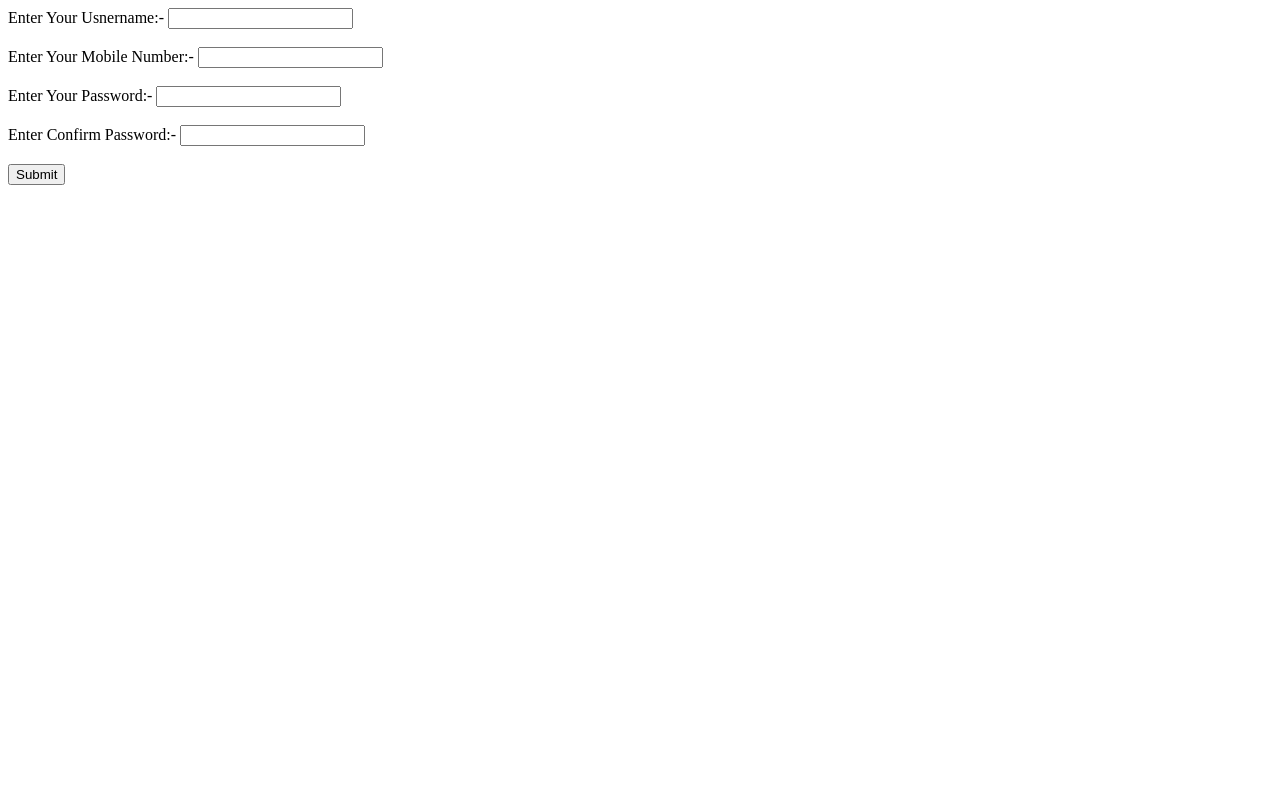
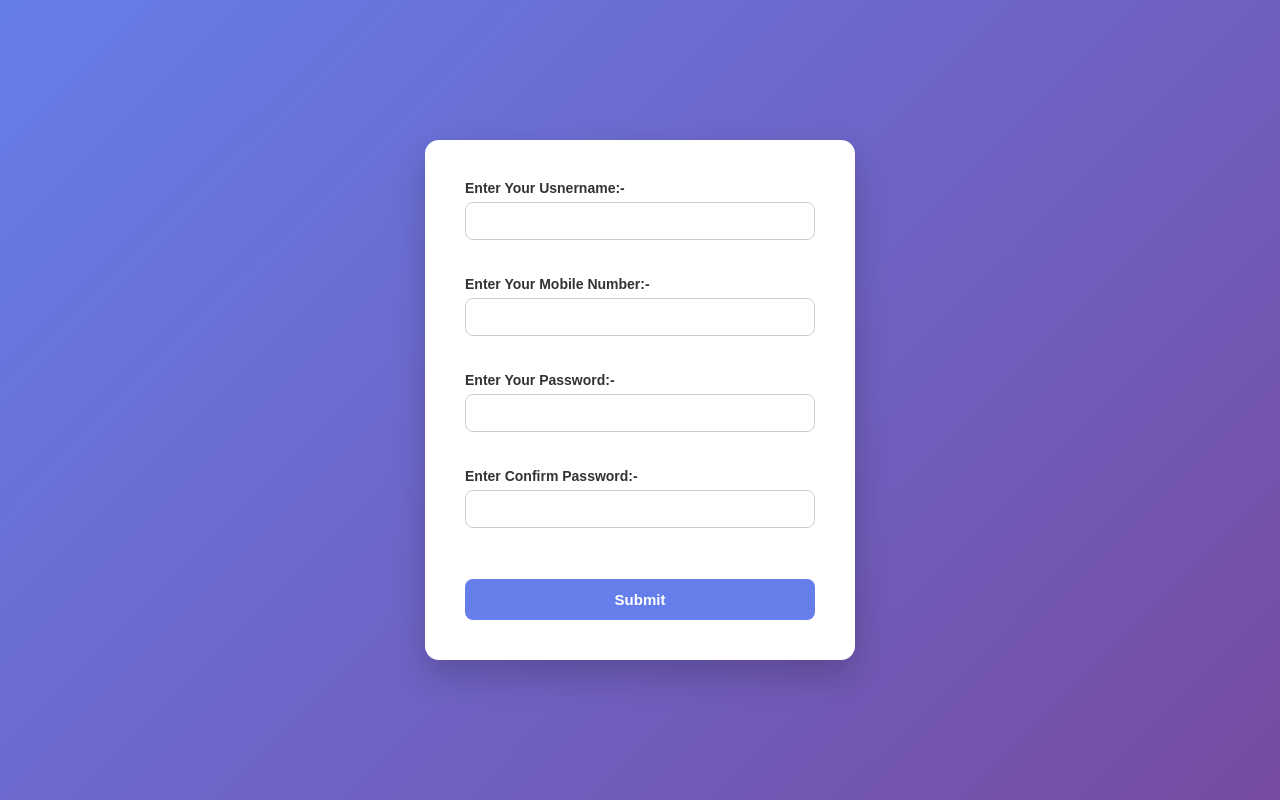
Before and after one commit to Parmarprashant/Form, a React (Vite) app in the folder Backend-Form/: page / in a window 1280 px wide. Built offline with nearby package versions, Linux system fonts and the light colour scheme.

Commit message:
Added css

```diff
--- a/Backend-Form/src/App.jsx
+++ b/Backend-Form/src/App.jsx
@@ -32,10 +32,17 @@ function App() {
       }
     );
 
-    console.log(response.data); // ✅ correct
+    console.log(response.data);
   } catch (error) {
     console.log(error.response?.data || error.message);
   }
+
+setDetail({
+   username: "",
+   Phone: "",
+   password: "",
+   ConfirmPassword: ""
+});
 }
   return (
     <>
@@ -56,13 +63,13 @@ function App() {
       <br />
 
       <label htmlFor="password">Enter Your Password:- </label>
-      <input type="text" id='password' name='password' value={detail.password}
+      <input type="password" id='password' name='password' value={detail.password}
       onChange={handleInput}/>
       <br />
       <br />
 
         <label htmlFor="Conpassword">Enter Confirm Password:- </label>
-      <input type="text" id='Conpassword' name='ConfirmPassword' value={detail.ConfirmPassword}
+      <input type="password" id='Conpassword' name='ConfirmPassword' value={detail.ConfirmPassword}
       onChange={handleInput}/>
       <br />
       <br />
--- a/Backend-Form/src/index.css
+++ b/Backend-Form/src/index.css
@@ -0,0 +1,66 @@
+body {
+  margin: 0;
+  padding: 0;
+  font-family: Arial, Helvetica, sans-serif;
+  background: linear-gradient(135deg, #667eea, #764ba2);
+  display: flex;
+  justify-content: center;
+  align-items: center;
+  height: 100vh;
+}
+
+.Main {
+  background-color: #ffffff;
+  padding: 40px;
+  border-radius: 14px;
+  box-shadow: 0 15px 35px rgba(0, 0, 0, 0.2);
+  width: 350px;
+}
+
+form {
+  display: flex;
+  flex-direction: column;
+}
+
+label {
+  font-size: 14px;
+  font-weight: 600;
+  margin-bottom: 6px;
+  color: #333;
+}
+
+input {
+  padding: 10px;
+  border-radius: 8px;
+  border: 1px solid #ccc;
+  outline: none;
+  font-size: 14px;
+  transition: 0.3s ease;
+}
+
+input:focus {
+  border-color: #667eea;
+  box-shadow: 0 0 0 2px rgba(102, 126, 234, 0.2);
+}
+
+button {
+  margin-top: 15px;
+  padding: 12px;
+  border: none;
+  border-radius: 8px;
+  background: #667eea;
+  color: white;
+  font-size: 15px;
+  font-weight: 600;
+  cursor: pointer;
+  transition: 0.3s ease;
+}
+
+button:hover {
+  background: #5a67d8;
+  transform: translateY(-2px);
+}
+
+button:active {
+  transform: translateY(0);
+}
```
